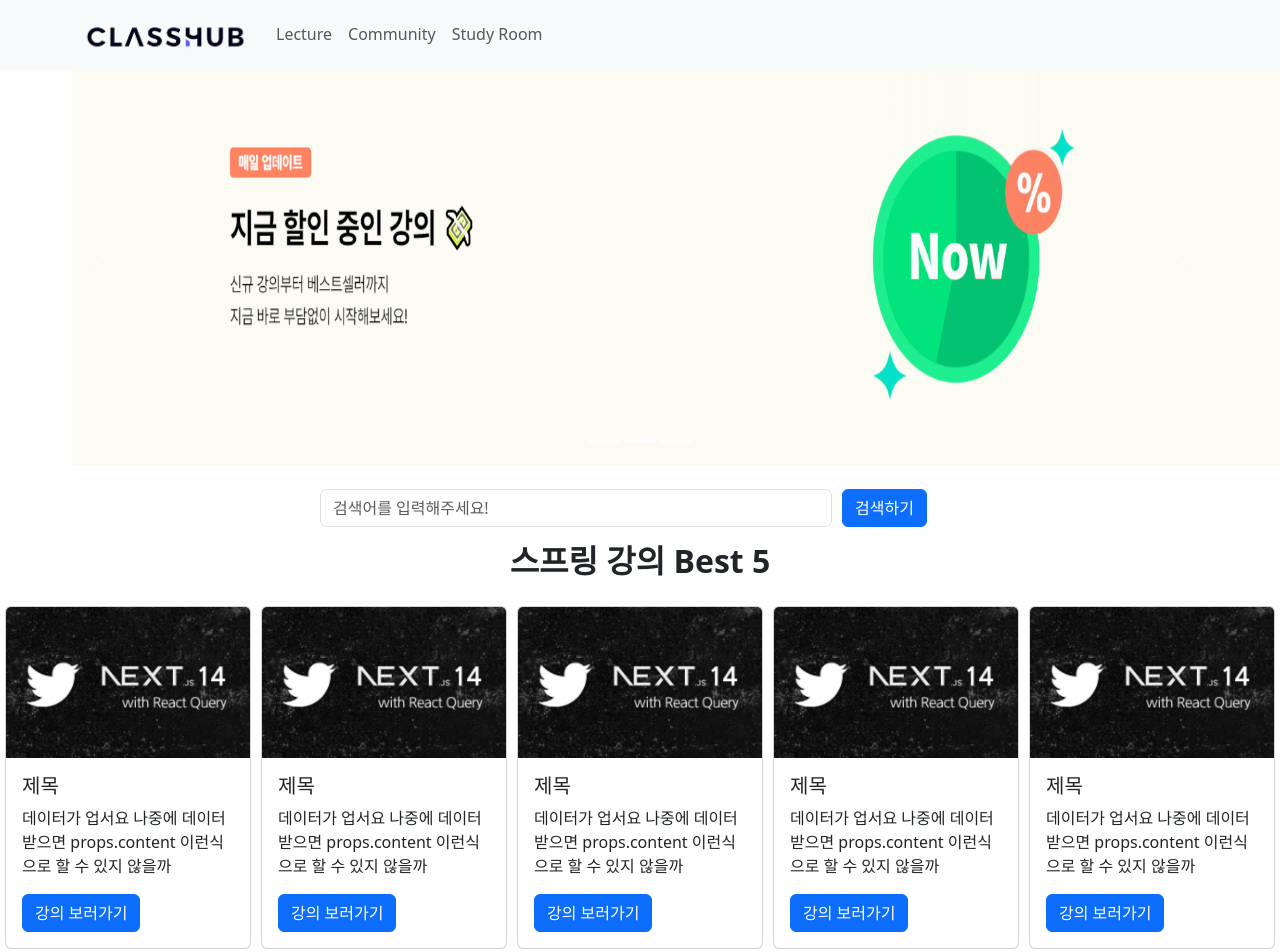
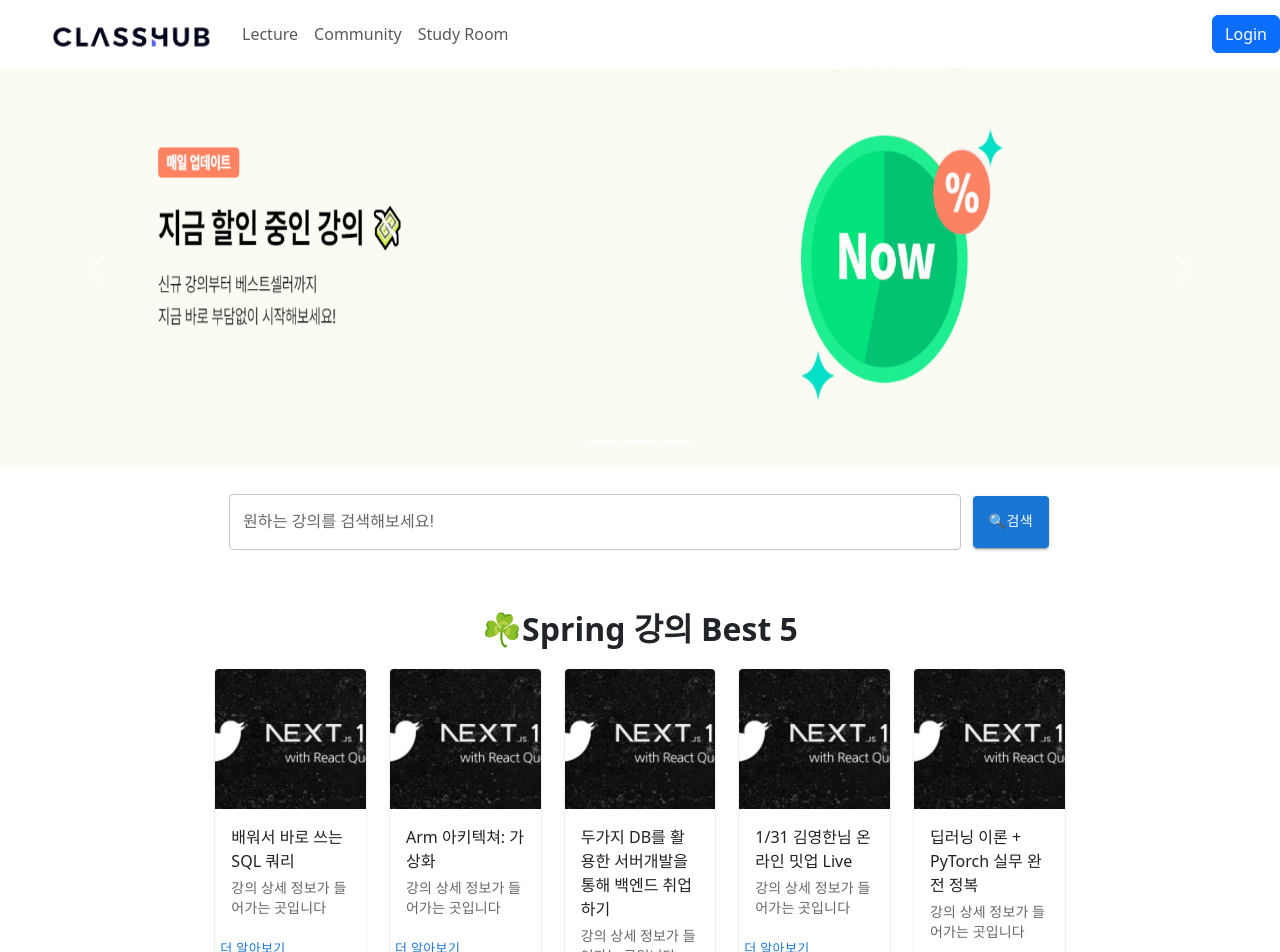
Before and after one commit to f17coders/ClassHub, a React (Vite) app in the folder frontend/: page / in a window 1280 px wide. Shown: the top 952 px of the page. Built offline with nearby package versions, Linux system fonts and the light colour scheme.

Commit message:
[feat] 메인페이지와 footer구현

```diff
--- a/frontend/src/App.jsx
+++ b/frontend/src/App.jsx
@@ -2,16 +2,20 @@
 import { Routes, Route } from 'react-router-dom'
 import Home from './pages/Home'
 import Navbar from './components/Navbar'
+import Footer from './components/Footer'
 
 function App() {
 
   return (
     <div>
       <Navbar/>
-      <Routes>
-        <Route path='/' Component={Home} />
-        <Route path='*' element={<div>없는 페이지에요</div>}/>
-      </Routes>
+      <div style={{minHeight: '550px'}}>
+        <Routes>
+          <Route path='/' Component={Home} />
+          <Route path='*' element={<div>없는 페이지에요</div>}/>
+        </Routes>
+      </div>
+      <Footer/>
     </div>
   )
 }
--- /dev/null
+++ b/frontend/src/components/Footer.jsx
@@ -0,0 +1,17 @@
+import React from 'react'
+import { AppBar } from '@mui/material'
+
+function Footer() {
+    return (
+        <div>
+            <AppBar position="static" style={{marginTop: "100px", backgroundColor:'#1d2364', height:'180px'}}>
+                <div variant="body1" color="inherit" style={{marginTop:'20px'}}>
+                    <p style={{fontWeight:800}}>Contact Us</p>
+                    <p>f17Coders<br/>ssafy 10th A810</p>
+                </div>
+            </AppBar>
+        </div>
+    )
+}
+
+export default Footer
--- a/frontend/src/components/Home/Recommend.jsx
+++ b/frontend/src/components/Home/Recommend.jsx
@@ -1,20 +1,32 @@
 import LectureCard from "./../LectureCard"
+import Grid from '@mui/material/Grid'
 import img1 from './../../assets/Lecture/Lecture1.png'
 
 
-function Recommend() {
+const lectureTitle = [
+    '배워서 바로 쓰는 SQL 쿼리',
+    'Arm 아키텍쳐: 가상화',
+    '두가지 DB를 활용한 서버개발을 통해 백엔드 취업하기',
+    '1/31 김영한님 온라인 밋업 Live',
+    '딥러닝 이론 + PyTorch 실무 완전 정복'
+]
+
+function Recommend(props) {
     return (
-        <div style={{margin: "auto"}}>
+        <div style={{margin: "auto", width: "80%", marginTop: "50px"}}>
             <div style={{textAlign:"center", margin: "10px"}}>
-                <p style={{fontWeight: "800", fontSize:"2em"}}>스프링 강의 Best 5</p>
+                <p style={{fontWeight: "800", fontSize:"2em"}}>{props.title}</p>
             </div>
-            <div style={{display: 'flex', justifyContent:'space-around'}}>
-                <LectureCard img={img1}/>
-                <LectureCard img={img1}/>
-                <LectureCard img={img1}/>
-                <LectureCard img={img1}/>
-                <LectureCard img={img1}/>
-            </div>
+            <Grid container spacing={{ sm:2, md:3 }} justifyContent="center" alignItems="center">
+                {
+                    lectureTitle.map((item, i) => (
+                        <Grid item md={4} lg={2} key={i}>
+                            <LectureCard img={img1} title={item} />
+                        </Grid>
+
+                    ))
+                }
+            </Grid>
         </div>
     )
 }
--- a/frontend/src/components/Home/Search.jsx
+++ b/frontend/src/components/Home/Search.jsx
@@ -1,15 +1,19 @@
-import Button from 'react-bootstrap/Button'
-import Form from 'react-bootstrap/Form'
+import * as React from 'react'
+import TextField from '@mui/material/TextField'
+import Button from '@mui/material/Button'
 
 function Search() {
-    return(
-        <div style={{ display: 'flex', width: '50%', margin: 'auto', marginTop: '20px'}}>
-            <Form style={{ width: '80%'}}>
-                <Form.Control placeholder='검색어를 입력해주세요!'/>
-            </Form>
-            <Button style={{ marginLeft: '10px'}}>검색하기</Button>
-        </div>
-    )
+	return (
+		<div style={{ width: '65%', margin:'auto', display:'flex', marginTop: "20px" }}>
+			<TextField
+				id="outlined-multiline-flexible"
+				label="원하는 강의를 검색해보세요!"
+				multiline
+				style={{ flex: '70%', margin: 5}}
+			/>
+			<Button variant="contained" style={{margin:7}}>🔍검색</Button>
+		</div>
+
+	)
 }
-
 export default Search
--- a/frontend/src/components/LectureCard.jsx
+++ b/frontend/src/components/LectureCard.jsx
@@ -1,18 +1,49 @@
-import Card from 'react-bootstrap/Card'
-import Button from 'react-bootstrap/Button'
+// import Card from 'react-bootstrap/Card'
+// import Button from 'react-bootstrap/Button'
+
+
+// function LectureCard(props) {
+// 	return (
+// 		<Card style={{ width: '16em', margin: '5px' }}>
+// 			<Card.Img variant="top" src={ props.img }/>
+// 			<Card.Body>
+// 				<Card.Title>제목</Card.Title>
+// 				<Card.Text>
+// 					데이터가 업서요 나중에 데이터 받으면 props.content 이런식으로 할 수 있지 않을까
+// 				</Card.Text>
+// 				<Button variant="primary">강의 보러가기</Button>
+// 			</Card.Body>
+// 		</Card>
+// 	)
+// }
+
+// export default LectureCard
+
+import * as React from 'react'
+import Card from '@mui/material/Card'
+import CardContent from '@mui/material/CardContent'
+import CardMedia from '@mui/material/CardMedia'
+import Button from '@mui/material/Button'
+import Typography from '@mui/material/Typography'
 
 
 function LectureCard(props) {
 	return (
-		<Card style={{ width: '16em', margin: '5px' }}>
-			<Card.Img variant="top" src={ props.img }/>
-			<Card.Body>
-				<Card.Title>제목</Card.Title>
-				<Card.Text>
-					데이터가 업서요 나중에 데이터 받으면 props.content 이런식으로 할 수 있지 않을까
-				</Card.Text>
-				<Button variant="primary">강의 보러가기</Button>
-			</Card.Body>
+		<Card style={{ height: 300}}>
+			<CardMedia
+				sx={{ height: 140 }}
+				image={props.img}
+				title="lecture image"
+			/>
+			<CardContent>
+				<Typography gutterBottom variant="h7" component="div">
+					{props.title}
+				</Typography>
+				<Typography variant="body2" color="text.secondary">
+					강의 상세 정보가 들어가는 곳입니다
+				</Typography>
+			</CardContent>
+			<Button size="small">더 알아보기</Button>
 		</Card>
 	)
 }
--- /dev/null
+++ b/frontend/src/components/LoginModal.jsx
@@ -0,0 +1,29 @@
+import Modal from 'react-bootstrap/Modal'
+import Button from 'react-bootstrap/Button';
+
+function LoginModal(props) {
+    return (
+        <Modal
+            {...props}
+            size="lg"
+            aria-labelledby="contained-modal-title-vcenter"
+            centered
+        >
+             <Modal.Header closeButton>
+                <Modal.Title id="contained-modal-title-vcenter">
+                Modal heading
+                </Modal.Title>
+            </Modal.Header>
+            <Modal.Body>
+                <h4>Centered Modal</h4>
+                <p>
+                내용
+                </p>
+            </Modal.Body>
+            <Modal.Footer>
+                <Button onClick={props.onHide}>Close</Button>
+            </Modal.Footer>
+        </Modal>
+    )
+}
+export default LoginModal
--- a/frontend/src/components/Navbar.jsx
+++ b/frontend/src/components/Navbar.jsx
@@ -1,9 +1,14 @@
 import { Container, Nav, Navbar } from "react-bootstrap"
+import Button from 'react-bootstrap/Button'
 import MainLogo from './../assets/MainLogo.png'
+import { useState } from "react"
+import LoginModal from "./LoginModal"
 
 function NavbarComponent() {
+	const [modalShow, setModalShow] = useState(false)
+
 	return (
-		<Navbar bg="light" variant="light">
+		<Navbar style={{backgroundColor:'white'}}>
 			<Container>
 				<Navbar.Brand href="/">
 					<img
@@ -18,6 +23,8 @@ function NavbarComponent() {
 					<Nav.Link href="/studyroom">Study Room</Nav.Link>
 				</Nav>
 			</Container>
+			<Button onClick={() => setModalShow(true)}>Login</Button>
+			<LoginModal show={modalShow} onHide={() => setModalShow(false)}/>
 		</Navbar>
 	)
 }
--- a/frontend/src/pages/Community.jsx
+++ b/frontend/src/pages/Community.jsx
@@ -6,4 +6,4 @@ function Community() {
     )
 }
 
-export default Community()
+export default Community
--- a/frontend/src/pages/Home.jsx
+++ b/frontend/src/pages/Home.jsx
@@ -7,7 +7,9 @@ function Home() {
 		<div>
 			<Banner/>
 			<Search/>
-			<Recommend/>
+			<Recommend title={'☘Spring 강의 Best 5'}/>
+			<Recommend title={'🎈Git 강의 Best 5'}/>
+			<Recommend title={'👍백엔드 개발자에게 추천해요'}/>
 		</div>
 	)
 }
--- a/frontend/src/pages/Lecture.jsx
+++ b/frontend/src/pages/Lecture.jsx
@@ -6,4 +6,4 @@ function Lecture() {
     )
 }
 
-export default Lecture()
+export default Lecture
--- a/frontend/src/pages/MyPage.jsx
+++ b/frontend/src/pages/MyPage.jsx
@@ -6,4 +6,4 @@ function MyPage() {
     )
 }
 
-export default MyPage()
+export default MyPage
--- a/frontend/src/pages/StudyRoom.jsx
+++ b/frontend/src/pages/StudyRoom.jsx
@@ -6,4 +6,4 @@ function StudyRoom() {
     )
 }
 
-export default StudyRoom()
+export default StudyRoom
```
